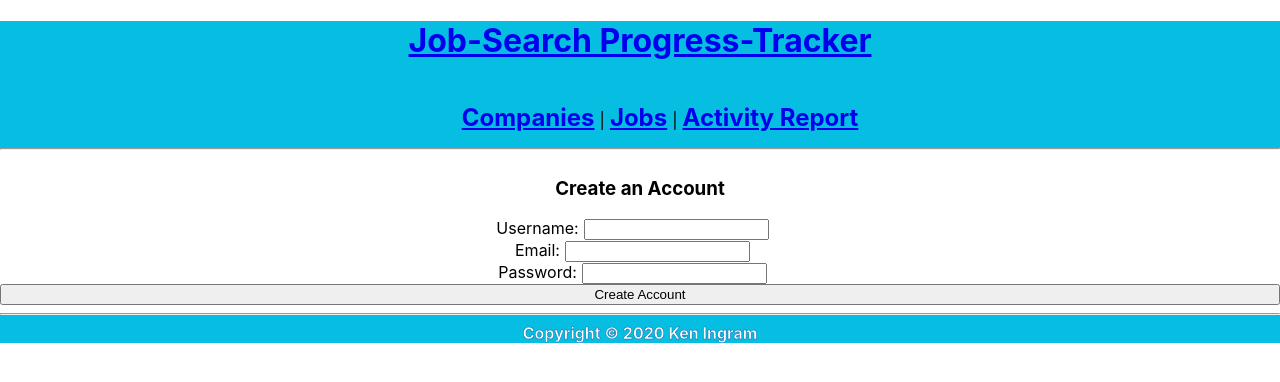
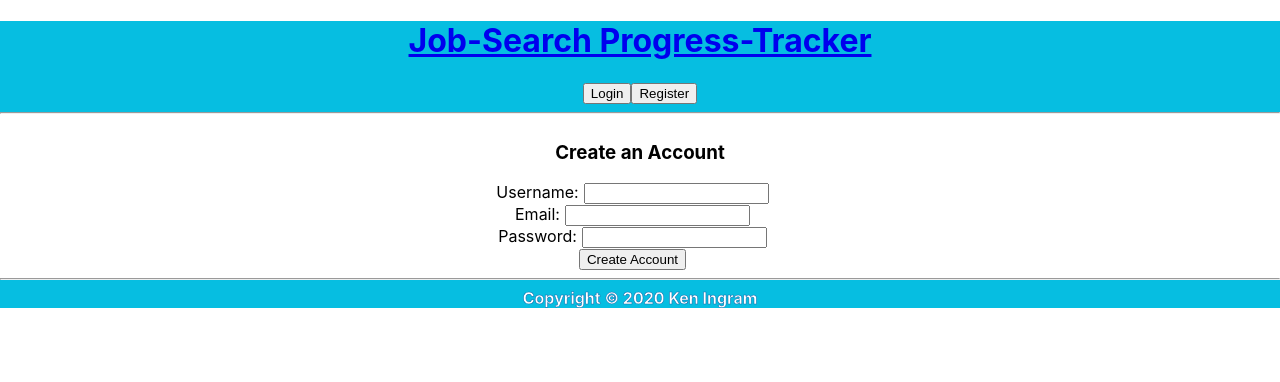
Before and after one commit to kingram6865/job-search-tracker, a React (Create React App) app in the folder client/: page /register in a window 1280 px wide. Shown: the top 382 px of the page. Built offline with nearby package versions, Linux system fonts and the light colour scheme.

Commit message:
More postMVP cleanup and adjustments

```diff
--- a/client/src/App.js
+++ b/client/src/App.js
@@ -71,6 +71,7 @@ function App() {
           </Route>
           <Route exact path='/register'>
             <Register
+              handleLogin={handleLogin}
               handleRegister={handleRegister}
               currentUser={currentUser}
               />
--- a/client/src/components/ActivityEdit/ActivityEdit.jsx
+++ b/client/src/components/ActivityEdit/ActivityEdit.jsx
@@ -10,14 +10,12 @@ export default function ActivityEdit(props) {
   useEffect(() => {
     const fetchActivity = async () => {
       const activityData = await getOneActivity(id)
-      // console.log(activityData)
+      console.log(activityData)
       setActivity(activityData)
     }
 
     const fetchJobs = async () => {
       const jobData = await getAllJobs()
-      // setJobs(jobData.filter((item) => item.job_id === activity.job_id))
-      console.log(jobData)
       setJobs(jobData)
     }
 
@@ -25,50 +23,45 @@ export default function ActivityEdit(props) {
       fetchActivity()
       fetchJobs()
     }
-
   }, [id, getAllJobs, getOneActivity, currentUser])
-
-  // useEffect(() => {
-  //   setJobs(jobs.filter((item) => item.id === activity.job_id ))
-  // }, [jobs, activity])
-
 
   const handleSubmit = (e) => {
     e.preventDefault()
     putActivity(id, activity)
-    // console.log(activity)
   }
 
   const handleChange = (e) => {
     const { name, value } = e.target
     setActivity({...activity, [name]: value})
-    console.log(activity)
   }
 
   return (
     <div>
+{
+      activity &&
+      <>
+      <h3>Record Action taken on {activity.job['job_name']} Position</h3>
       <form onSubmit={handleSubmit}>
-        <label>Job:
-          <label name="jobs">
-            {
-              jobs && activity &&
+        {/* <label>Job: */}
+          {/* <label name="jobs"> */}
+            {/* {
               jobs.filter((item) => item.id === activity.job_id).map((opt, index) => (
                 <React.Fragment key={index}>
                 <span  value={opt.id}>{opt.job_name}</span>
                 <input  readOnly text="number" value={opt.id} />
                 </React.Fragment>
                 ))
-            }
-          </label>
-        </label>
+            } */}
+          {/* </label> */}
+        {/* </label> */}
         <label>Action Taken:
-          <input type="text" name="action" value="" onChange={handleChange} />
+          <input type="text" name="action" value={activity.action} onChange={handleChange} />
         </label>
         <label>Status:
-          <input type="text" name="status" value="" onChange={handleChange} />
+          <input type="text" name="status" value={activity.status} onChange={handleChange} />
         </label>
         <label>Follow Up:
-          <input type="text" name="follow_up" value="" onChange={handleChange} />
+          <input type="text" name="follow_up" value={activity.follow_up} onChange={handleChange} />
         </label>
         <label>
           <button>Update</button>
@@ -77,6 +70,8 @@ export default function ActivityEdit(props) {
         <label>
           <button onClick={() => destroyActivity(id)}>Delete</button>
         </label>
+        </>
+}
     </div>
   )
 }
--- a/client/src/components/Header/Header.jsx
+++ b/client/src/components/Header/Header.jsx
@@ -1,11 +1,38 @@
-import React from 'react'
+import React, { useState, useEffect } from 'react'
 import './Header.css'
-import { Link } from 'react-router-dom'
+import { Link, useHistory } from 'react-router-dom'
 import { capitalize } from '../../services/helpers'
 
 export default function Header(props) {
-  // const history = useHistory()
+  const history = useHistory()
   const { currentUser, handleLogout } = props
+  const [displayData, setDisplayData] = useState('')
+
+  useEffect(() => {
+    if (currentUser){
+      setDisplayData(
+        <>
+        <div className="user-label">{currentUser && <> {capitalize(currentUser.username)} <div>{currentUser.email}</div> </>}</div>
+        {
+          currentUser &&
+          <button className="logout-button" onClick={handleLogout}>Logout</button>
+        }
+        <ul className="header-links">
+          <li><Link to='/companies'>Companies</Link></li>|
+          <li><Link to='/jobs'>Jobs</Link></li>|
+          <li><Link to='/activities'>Activity Report</Link></li>
+        </ul>
+        </>
+      )
+    } else {
+      setDisplayData(
+      <>
+        <button onClick={() => history.push('/login')}>Login</button>
+        <button onClick={() => history.push('/register')}>Register</button>
+      </>)
+    }
+  }, [currentUser, handleLogout, history])
+
   /**
    * Create a displayData variable that will use a ternary to decide
    * what to display.
@@ -44,8 +71,9 @@ export default function Header(props) {
 
   return (
     <div className="header-container">
-         <h1><Link to='/'>Job-Search Progress-Tracker</Link></h1>
-      <div className="user-label">{currentUser && <> {capitalize(currentUser.username)} <div>{currentUser.email}</div> </>}</div>
+      <h1><Link to='/'>Job-Search Progress-Tracker</Link></h1>
+      {displayData}
+      {/* <div className="user-label">{currentUser && <> {capitalize(currentUser.username)} <div>{currentUser.email}</div> </>}</div>
       {
         currentUser &&
         <button className="logout-button" onClick={handleLogout}>Logout</button>
@@ -54,7 +82,7 @@ export default function Header(props) {
         <li><Link to='/companies'>Companies</Link></li>|
         <li><Link to='/jobs'>Jobs</Link></li>|
         <li><Link to='/activities'>Activity Report</Link></li>
-      </ul>
+      </ul> */}
       <hr />
     </div>
   )
--- a/client/src/screens/ActivityLog/ActivityLog.jsx
+++ b/client/src/screens/ActivityLog/ActivityLog.jsx
@@ -10,7 +10,6 @@ export default function ActivityLog(props) {
   useEffect(() => {
     const fetchActivities = async () => {
       const activityData = await getAllActivities()
-      console.log(`Activity data returned is ${activityData.length} items long`)
       setActivity(activityData)
     }
 
@@ -24,14 +23,13 @@ export default function ActivityLog(props) {
       <h3>Activity Log</h3>
       <table className="detail-list">
       <tbody>
-        <tr><th>Action Taken</th><th>Action Status</th><th>Action Follow-Up</th></tr>
+        <tr><th>Action Taken</th><th>Action Status</th><th>Action Follow-Up</th><th></th><th></th></tr>
       {
         activity &&
         <>
           {activity.map(item => (
             <tr
               key={item.id}>
-              <td><span> {}</span></td>
               <td><span className="action">{item.action}</span></td>
               <td><span className="status">{item.status}</span></td>
               <td><span className="follow-up">{item.follow_up}</span></td>
--- a/client/src/screens/Main/Main.jsx
+++ b/client/src/screens/Main/Main.jsx
@@ -1,17 +1,9 @@
 import React from 'react'
-import { useHistory } from 'react-router-dom'
 import { capitalize } from '../../services/helpers'
 
 export default function Main(props) {
   const { currentUser } = props
-  const history = useHistory()
-
-  const displayWelcome = currentUser ? (<h2>Welcome, {capitalize(currentUser.username)}!</h2>) : (
-    <>
-      <button onClick={() => history.push('/login')}>Login</button>
-      <button onClick={() => history.push('/register')}>Register</button>
-    </>
-  )
+  const displayWelcome = currentUser ? (<h2>Welcome, {capitalize(currentUser.username)}!</h2>) : (<h2>Greetings!</h2>)
 
   return (
     <div>
--- a/client/src/screens/Register/Register.jsx
+++ b/client/src/screens/Register/Register.jsx
@@ -2,12 +2,14 @@ import React, { useState } from 'react'
 import './Register.css'
 
 export default function Register(props) {
-  const { handleRegister } = props
+  const { handleRegister, handleLogin } = props
   const [formData, setFormData] = useState({
     username:'',
     email: '',
     password: ''
   })
+
+
 
   const handleChange = (e) => {
     const { name, value } = e.target
@@ -17,7 +19,11 @@ export default function Register(props) {
   return (
     <div className="registration-screen">
       <h3>Create an Account</h3>
-      <form onSubmit={handleRegister}>
+      <form onSubmit={(e) =>{
+        e.preventDefault()
+        handleRegister(formData)
+        handleLogin({username: formData.username, password: formData.password})
+        }}>
         <label>Username:
           <input name="username" type="text" value={formData.username} onChange={handleChange} />
         </label>
@@ -30,7 +36,7 @@ export default function Register(props) {
           <input name="password" type="password" value={formData.password} onChange={handleChange} />
         </label>
 
-        <button>Create Account</button>
+        <label><button>Create Account</button></label>
       </form>
 
     </div>
```
Also changed, not shown: 2 other files (tests, documents, lock files or other folders).
